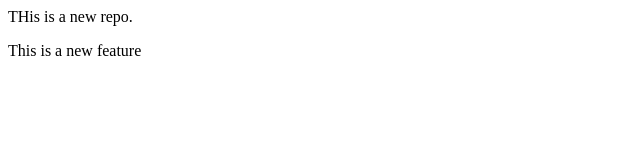
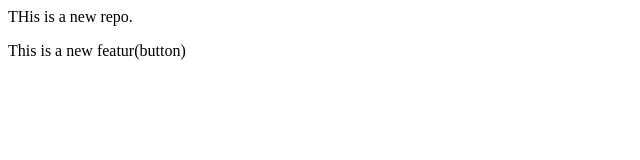
Before and after one commit to Tarun-sharma-6532/LocalRepo, a plain HTML site: page index.html in a window 1280 px wide. Shown: the full height of the page, 0-640 px from the left. Drawn offline with Linux system fonts and the light colour scheme.

```diff
--- a/index.html
+++ b/index.html
@@ -1,2 +1,2 @@
 <p>THis is a new repo.</p>
-<p>This is a new feature </p>
+<p>This is a new featur(button) </p>
```
